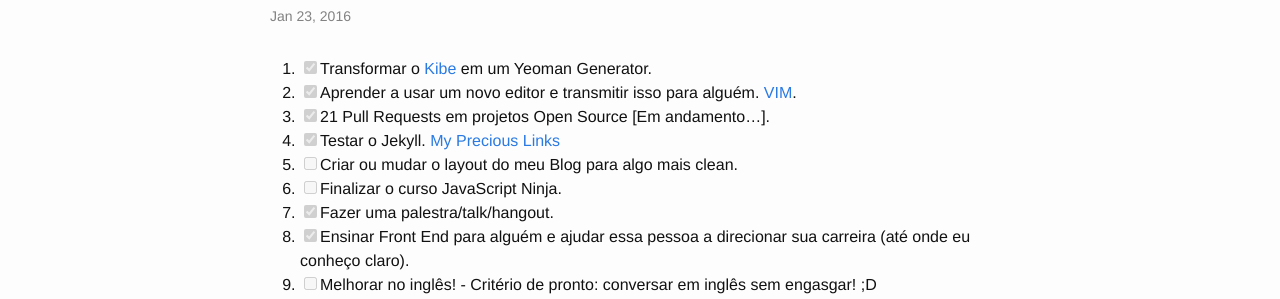
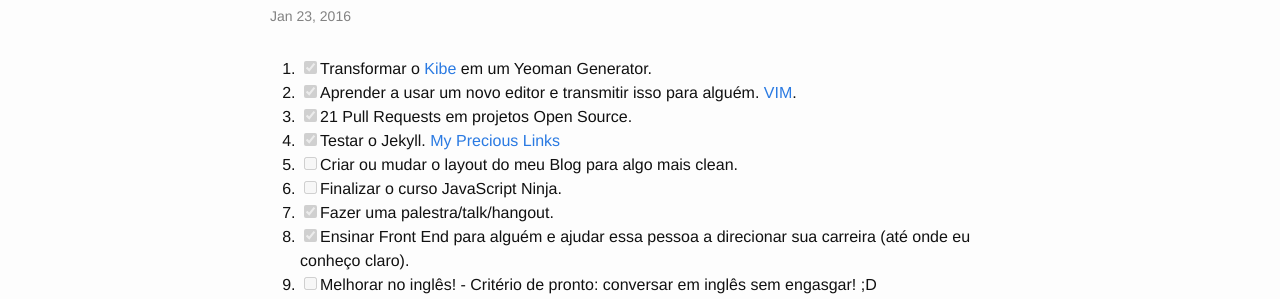
Before and after one commit to leobalter/100-coisas-dev, a Jekyll site: the page built from _posts/listas/2016-01-13-william-oliveira.markdown, in a window 1280 px wide. Shown: the part 143-442 px from the top of the page. Built offline with Jekyll 4.4.1, drawn with Linux system fonts in a browser that asks for light colours; comment, search, counter and statistics services are not loaded.

Commit message:
Update 2016-01-13-william-oliveira.markdown

```diff
--- a/_posts/listas/2016-01-13-william-oliveira.markdown
+++ b/_posts/listas/2016-01-13-william-oliveira.markdown
@@ -7,7 +7,7 @@ categories: listas
 
 1. [x] Transformar o [Kibe](https://github.com/woliveiras/kibe) em um Yeoman Generator.
 1. [x] Aprender a usar um novo editor e transmitir isso para alguém. [VIM](https://github.com/woliveiras/vimparanoobs).
-1. [x] 21 Pull Requests em projetos Open Source [Em andamento...].
+1. [x] 21 Pull Requests em projetos Open Source.
 1. [x] Testar o Jekyll. [My Precious Links](woliveiras.com.br/my-precious-links/)
 1. [ ] Criar ou mudar o layout do meu Blog para algo mais clean.
 1. [ ] Finalizar o curso JavaScript Ninja.
```
